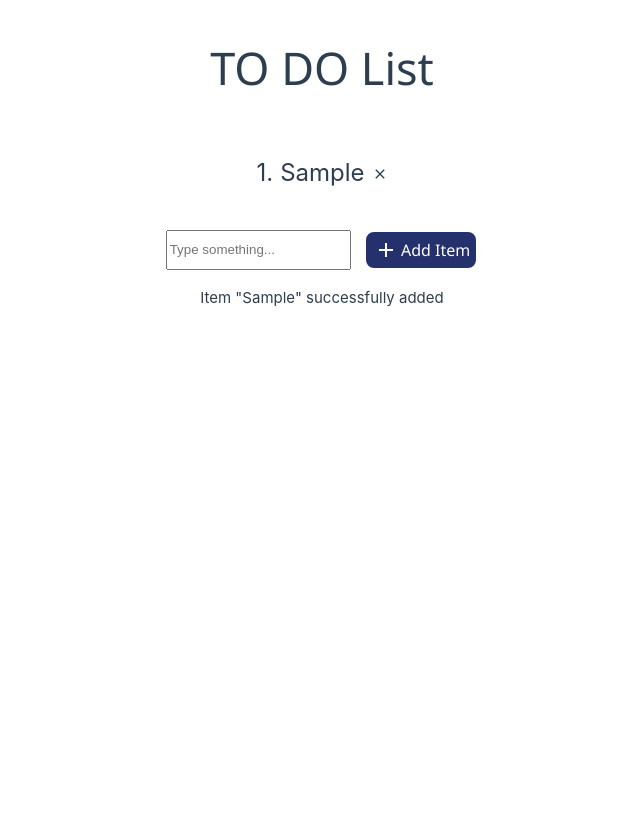
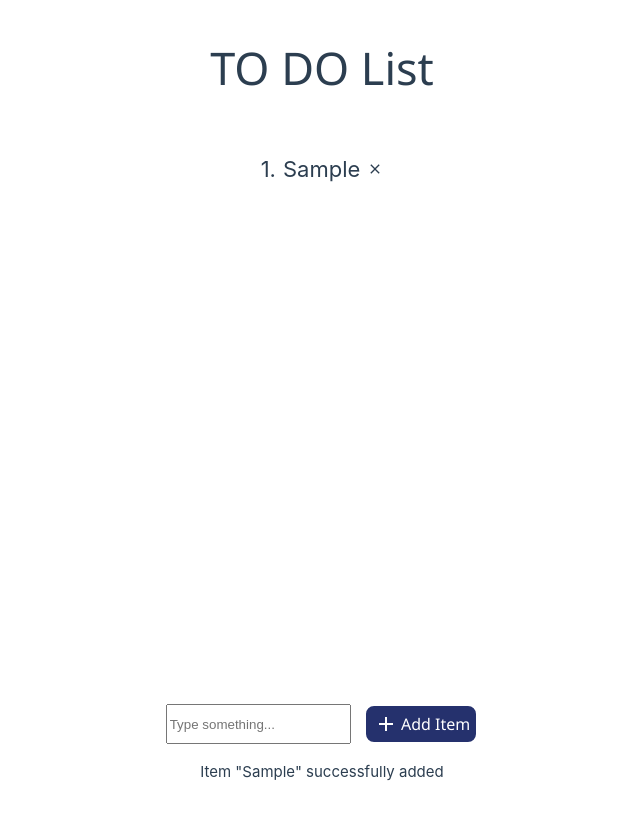
Before and after one commit to nevilp1/todo-app, a Vue app: page / in a window 1280 px wide. Both pictures are taken after typing "Sample" into the empty fields and a click on the button "Add Item". Shown: the whole page, without its empty margins (318-958 px from the left). Built offline with nearby package versions, Linux system fonts and the light colour scheme.

Commit message:
refactor: add line break & style change

```diff
--- a/src/views/HomeView.vue
+++ b/src/views/HomeView.vue
@@ -13,24 +13,24 @@
           <td>
             {{ item }}
           </td>
-          <td @click="removeItem(index)" style="cursor:pointer">
-            <IconClose style="margin-top: 0.6em" />
+          <td @click="removeItem(index)" style="cursor: pointer">
+            <IconClose style="margin-bottom;: 0.6em" />
           </td>
         </tr>
       </table>
+    </div>
+  </div>
   <div class="form-input">
     <input
       v-model="newItem"
       placeholder="Type something..."
       style="margin-right: 1em"
     />
-        <button class="button-add" @click="addItem" style="cursor:pointer">
+    <button class="button-add" @click="addItem" style="cursor: pointer">
       <icon-plus class="icon-plus" /> Add Item
     </button>
   </div>
-      <p style="text-align:center; margin-top: 1rem;">{{ message }}</p>
-    </div>
-  </div>
+  <p style="text-align: center; margin-top: 1rem">{{ message }}</p>
 </template>
 
 <script setup lang="ts">
@@ -43,14 +43,13 @@ const { addItem, removeItem, toDoList, newItem, message } = useItems();
 
 <style>
 .content {
-  padding-top: 2em;
+  padding: 1em;
 }
 
 .scrollable {
   overflow-y: auto;
-  overflow-x: auto;
-  white-space: nowrap;
   height: 550px;
+  margin: 1em;
 }
 
 .button-add {
@@ -60,7 +59,7 @@ const { addItem, removeItem, toDoList, newItem, message } = useItems();
   border-radius: 10px;
   color: white;
   font-family: "Segoe UI", Tahoma, Geneva, Verdana, sans-serif;
-  font-size: 16px;
+  font-size: 12px;
   display: flex;
   align-items: center;
 }
@@ -75,6 +74,17 @@ const { addItem, removeItem, toDoList, newItem, message } = useItems();
 }
 
 .list-items td {
-  font-size: 24px;
+  font-size: 16px;
+  vertical-align: text-top;
+}
+
+@media screen and (min-width: 1024px) {
+  .list-items td {
+    font-size: 22px;
+  }
+
+  .button-add {
+    font-size: 16px;
+  }
 }
 </style>
--- a/src/views/useItems.ts
+++ b/src/views/useItems.ts
@@ -7,7 +7,7 @@ export function useItems() {
 
   const addItem = () => {
     if (newItem.value === "") {
-      message.value = "Please type name of the item first";
+      message.value = "Please type the name of the item first";
     } else if (toDoList.value.includes(newItem.value)) {
       message.value = `Item "${newItem.value}" already exist`;
     } else {
```
Also changed, not shown: 1 other file (tests, documents, lock files or other folders). Lines whose indentation alone changed are shown as unchanged.
